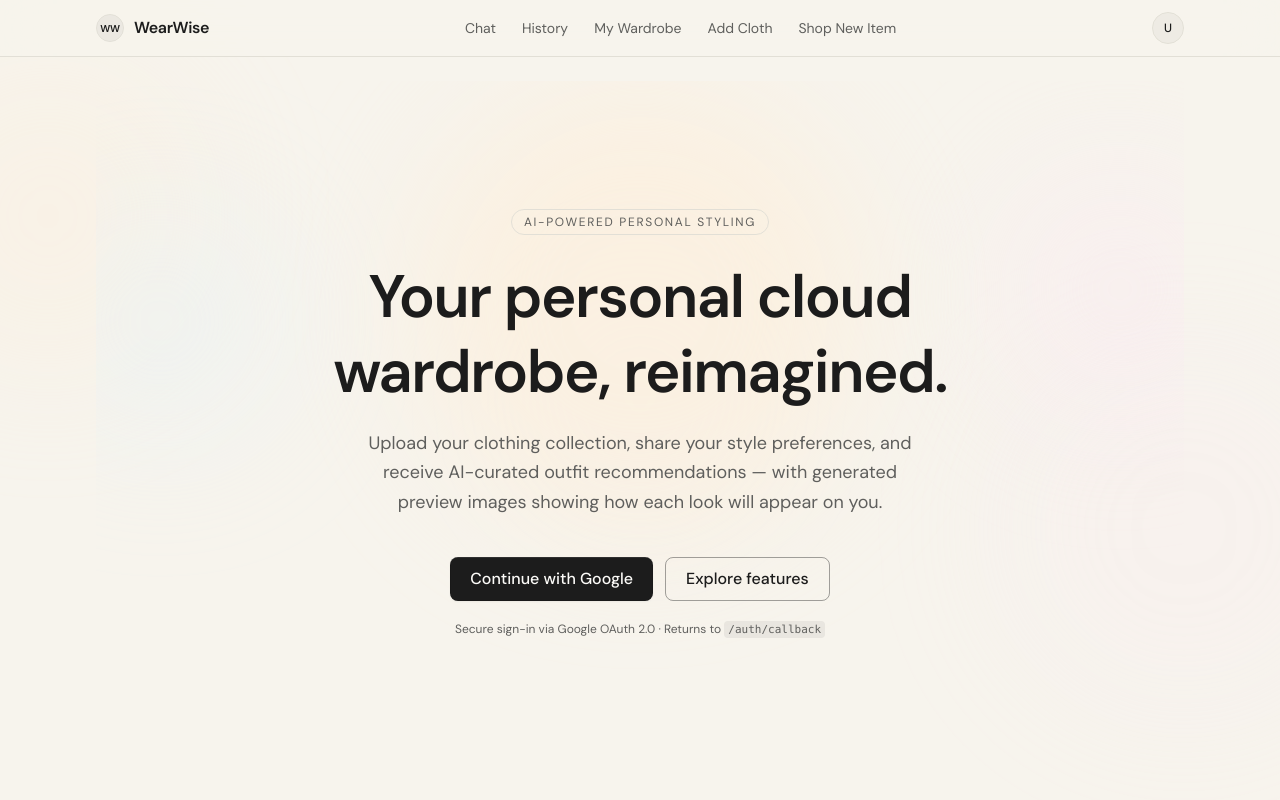
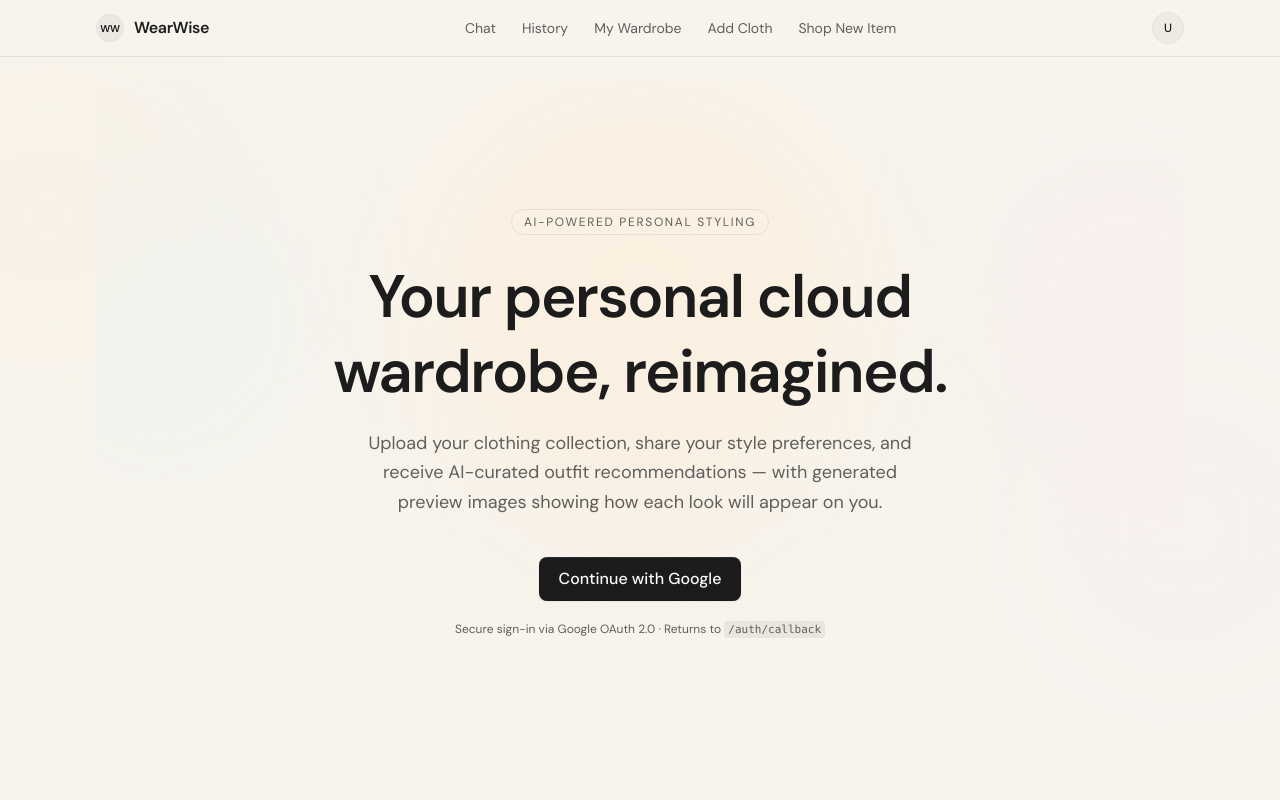
Before and after one commit to FengqiHu/wearwise, a React (Vite) app in the folder client/: page / in a window 1280 px wide. Shown: the top 800 px of the page. Built offline with nearby package versions, Linux system fonts and the light colour scheme; no server answers.

Commit message:
delete useless button #248

```diff
--- a/client/src/pages/welcome-page.tsx
+++ b/client/src/pages/welcome-page.tsx
@@ -146,9 +146,6 @@ export function WelcomePage() {
             >
               Continue with Google
             </Button>
-            <Button size="lg" variant="outline">
-              Explore features
-            </Button>
           </div>
 
           {configError ? <p className="mt-4 text-sm text-red-700">{configError}</p> : null}
```
